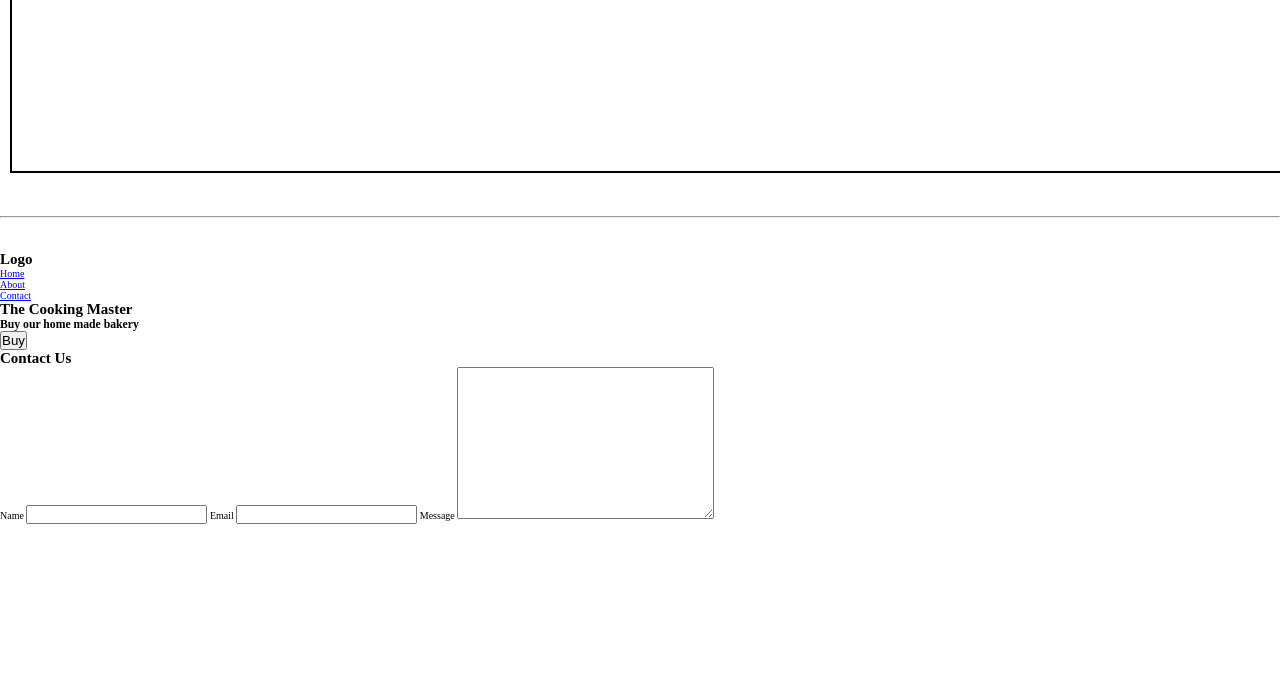
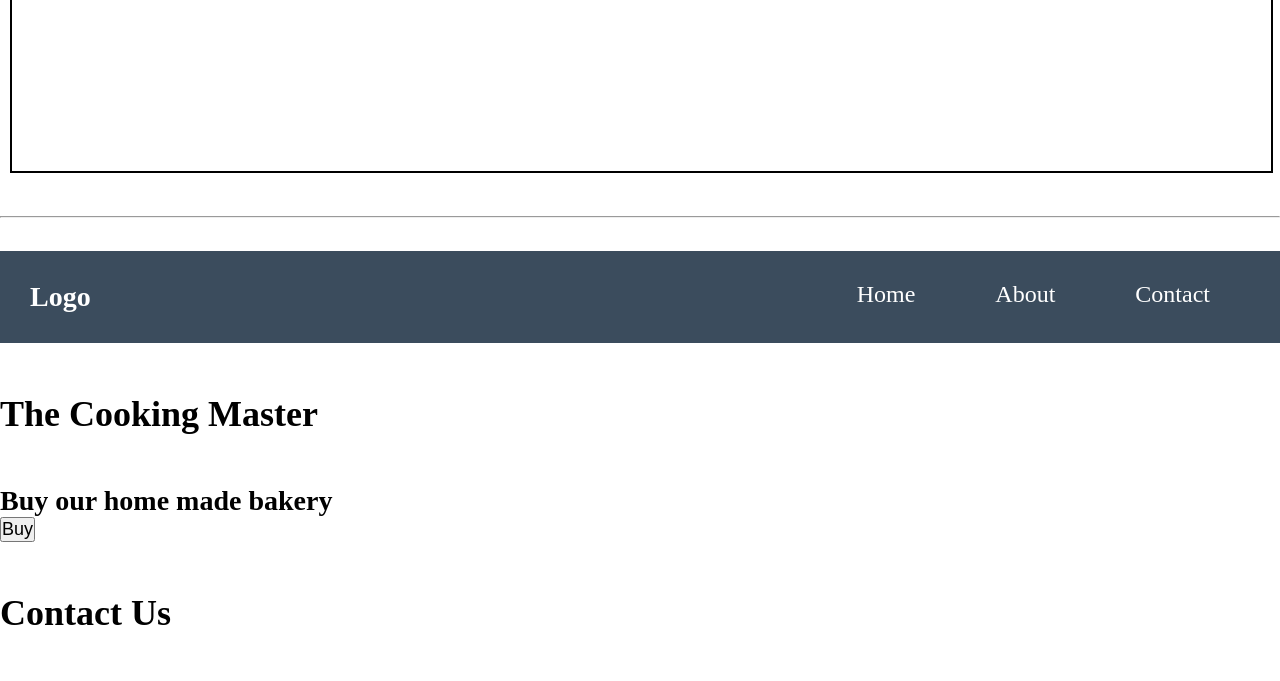
Before and after one commit to AliGharehkhani/cssProject, a plain HTML site: page index.html in a window 1280 px wide. Shown: the part 457-1138 px from the top of the page. Before the commit the page ends 981 px from the top, so only its background shows below. Drawn offline with Linux system fonts and the light colour scheme.

Commit message:
Adding some css styles to the Html elements.

```diff
--- a/index.html
+++ b/index.html
@@ -46,6 +46,7 @@
           <li><a href="#">About</a></li>
           <li><a href="#">Contact</a></li>
         </ul>
+        <div class="clear"></div>
       </nav>
     </header>
     <section class="hero">
--- a/style.css
+++ b/style.css
@@ -2,10 +2,16 @@
     margin: 0;
     padding: 0;
     box-sizing: border-box;
+    text-decoration: none;
+    list-style-type: none;
 }
 
 html{
     font-size: 62.5%;
+}
+
+.clear{
+    clear: both;
 }
 
 .box1,
@@ -27,9 +33,50 @@ html{
 }
 
 .box3{
-    width: 100%;
+    width: 98.7%;
 }
 
-.clear{
-    clear: both;
+
+
+h1{
+    font-size: 2.8rem;
 }
+h2{
+    font-size: 3.6rem;
+    padding: 5rem 0rem;
+}
+a{
+    color: black;
+    font-size: 2.4rem;
+    color: white;
+}
+
+h3{
+    font-size:2.8rem;
+}
+
+button{
+    font-size: 1.8rem;
+}
+
+nav{
+    background: rgb(59, 76, 93);
+    color: white;
+    padding: 3rem;
+}
+
+nav h1{
+    float: left;
+}
+nav ul{
+    float: right;
+}
+
+nav li{
+    float: left;
+    margin: 0rem 4rem;
+}
+
+.hero-section{
+
+}
```
